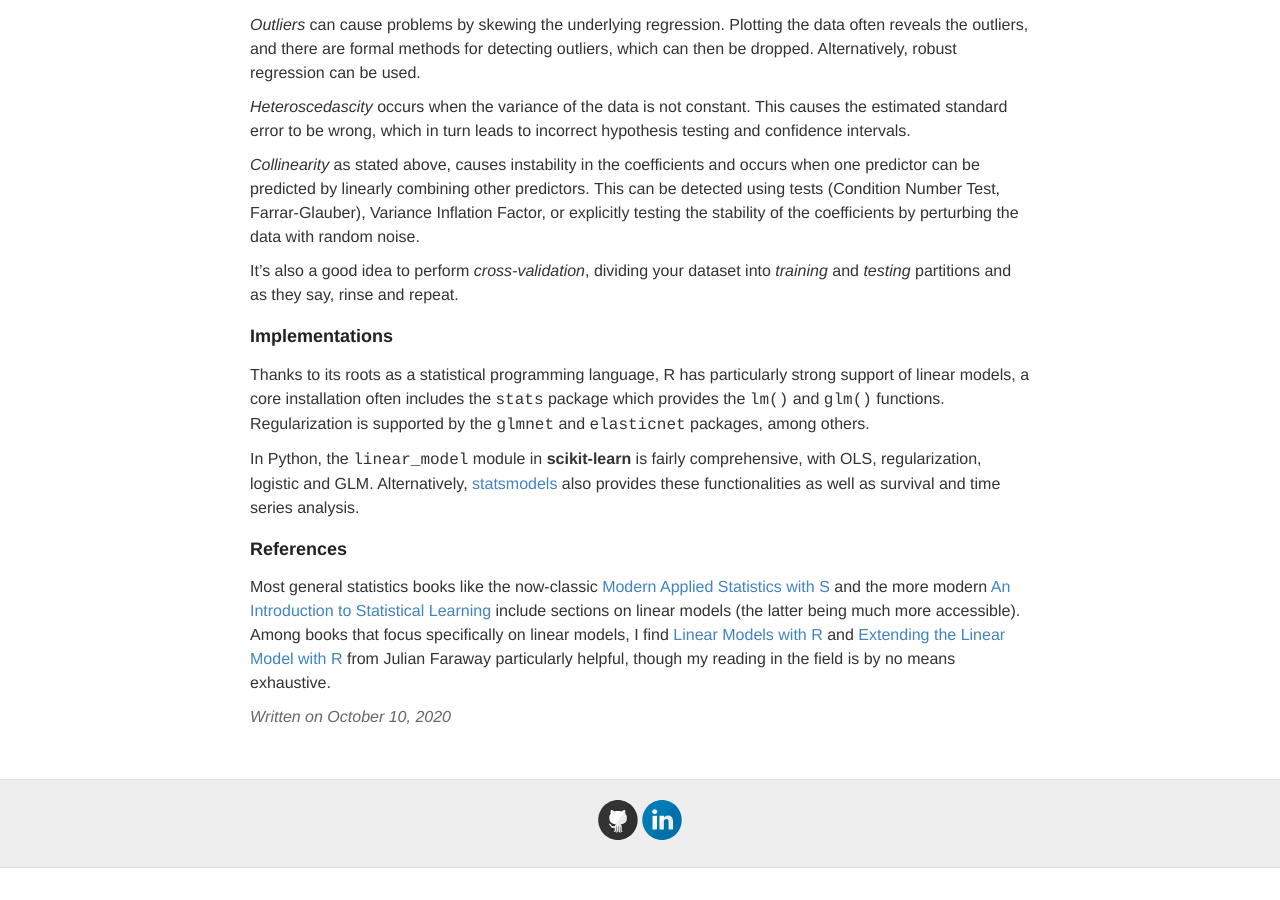
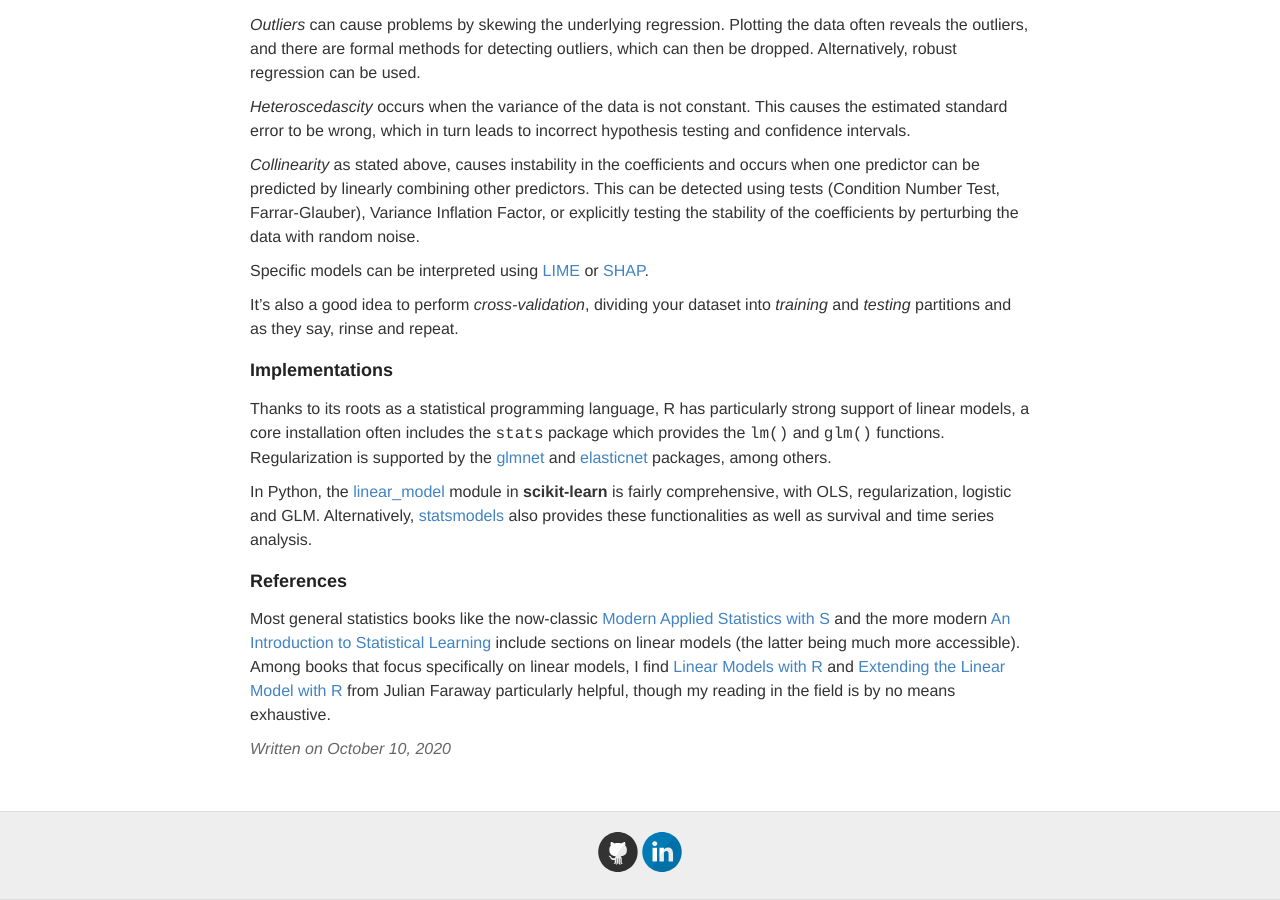
Before and after one commit to ptvan/ptvan.github.io, a Jekyll site: the page built from _posts/2020-10-10-linear-models.md, in a window 1280 px wide and 900 px high, scrolled down 1415 px. Built offline with Jekyll 4.4.1, drawn with Linux system fonts in a browser that asks for light colours; before the commit the page ends 2283 px from its top, so only the background shows below that.

Commit message:
added SHAP and LIME

```diff
--- a/_posts/2020-10-10-linear-models.md
+++ b/_posts/2020-10-10-linear-models.md
@@ -39,13 +39,15 @@ It's always good to check the model before accepting the results, since problems
 
 *Collinearity* as stated above, causes instability in the coefficients and occurs when one predictor can be predicted by linearly combining other predictors. This can be detected using tests (Condition Number Test, Farrar-Glauber), Variance Inflation Factor, or explicitly testing the stability of the coefficients by perturbing the data with random noise.
 
+Specific models can be interpreted using [LIME](https://cran.r-project.org/web/packages/lime/vignettes/Understanding_lime.html) or [SHAP](https://shap.readthedocs.io/en/latest/).
+
 It's also a good idea to perform *cross-validation*, dividing your dataset into *training* and *testing* partitions and as they say, rinse and repeat.
 
 ### Implementations
 
-Thanks to its roots as a statistical programming language, R has particularly strong support of linear models, a core installation often includes the `stats` package which provides the `lm()` and `glm()` functions. Regularization is supported by the `glmnet` and `elasticnet` packages, among others.
+Thanks to its roots as a statistical programming language, R has particularly strong support of linear models, a core installation often includes the `stats` package which provides the `lm()` and `glm()` functions. Regularization is supported by the [glmnet](https://glmnet.stanford.edu/articles/glmnet.html) and [elasticnet](https://cran.r-project.org/web/packages/elasticnet/index.html) packages, among others.
 
-In Python, the `linear_model` module in **scikit-learn** is fairly comprehensive, with OLS, regularization, logistic and GLM. Alternatively, [statsmodels](https://www.statsmodels.org/stable/index.html) also provides these functionalities as well as survival and time series analysis.
+In Python, the [linear_model](https://scikit-learn.org/stable/modules/linear_model.html) module in **scikit-learn** is fairly comprehensive, with OLS, regularization, logistic and GLM. Alternatively, [statsmodels](https://www.statsmodels.org/stable/index.html) also provides these functionalities as well as survival and time series analysis.
 
 ### References
 
```
